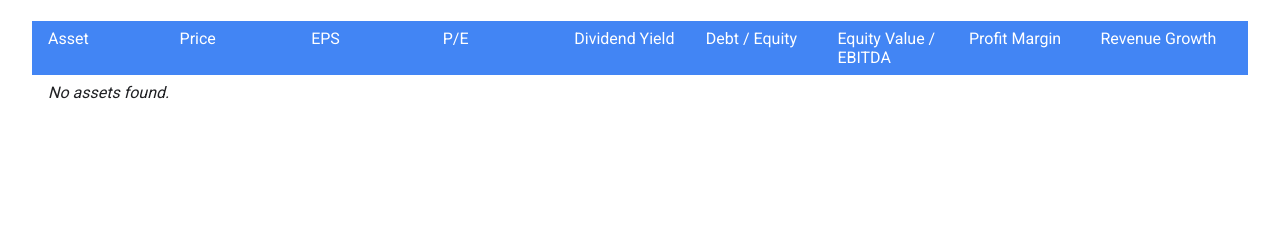
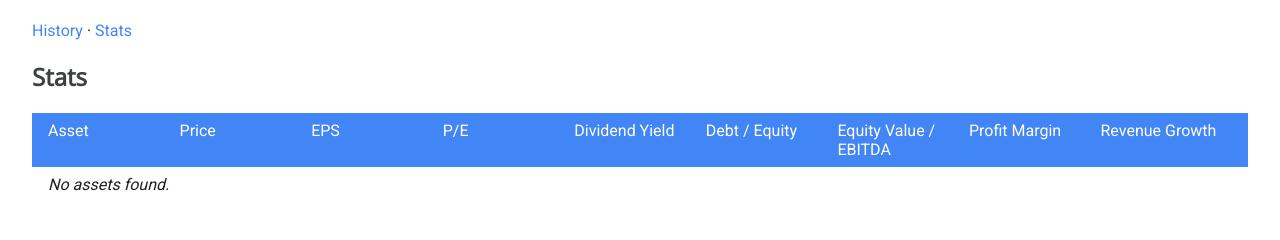
Before and after one commit to nitobuendia/finance-tracker, a Flask app: template templates/views/portfolio_stats.jinja2 in a window 1280 px wide. Shown: the part 75-315 px from the top of the page. Run offline with Flask 2, Linux system fonts and the light colour scheme; the template is opened without the code that fills it, so the values that code supplies are empty.

Commit message:
Add Portfolio "menu" to all views
Requires creating absolute paths instead of relative paths. Eases navigation from different views instead of just relying on the "back" button.

```diff
--- a/templates/base/template.jinja2
+++ b/templates/base/template.jinja2
@@ -4,6 +4,7 @@
     <title>{% block title %}Finance Manager{% endblock %}</title>
     <link href="/css/main.css" rel="stylesheet">
     <link href="https://fonts.googleapis.com/css?family=Open+Sans|Roboto|Material+Icons&display=swap" rel="stylesheet">
+    <base href="/">
   <head>
   <body>
     <div class="container">
--- /dev/null
+++ b/templates/blocks/portfolio_menu.jinja2
@@ -0,0 +1,2 @@
+<a href="/portfolios/{{ portfolio.get_id() }}/history/">History</a> ·
+<a href="/portfolios/{{ portfolio.get_id() }}/stats/">Stats</a>
--- a/templates/views/portfolio.jinja2
+++ b/templates/views/portfolio.jinja2
@@ -5,7 +5,9 @@
     <a href="/" class="material-icons">arrow_back</a>
     Portfolio: {{ portfolio.name }}
   </h1>
-  <a href="history/">History</a> · <a href="stats/">Stats</a>
+  {% with portfolio = portfolio %}
+    {% include 'blocks/portfolio_menu.jinja2' %}
+  {% endwith %}
 
   <h2>Positions</h2>
   {% with positions_list = portfolio_positions.values() %}
--- a/templates/views/portfolio_history.jinja2
+++ b/templates/views/portfolio_history.jinja2
@@ -5,7 +5,11 @@
     <a href="/portfolios/{{ portfolio.get_id() }}" class="material-icons">arrow_back</a>
     History: {{ portfolio.name }}
   </h1>
+  {% with portfolio = portfolio %}
+    {% include 'blocks/portfolio_menu.jinja2' %}
+  {% endwith %}
 
+  <h2>History</h2>
   {% with operations_list = portfolio_operations %}
     {% include 'blocks/operations_table.jinja2' %}
   {% endwith %}
--- a/templates/views/portfolio_stats.jinja2
+++ b/templates/views/portfolio_stats.jinja2
@@ -5,7 +5,11 @@
     <a href="/portfolios/{{ portfolio.get_id() }}" class="material-icons">arrow_back</a>
     Stats: {{ portfolio.name }}
   </h1>
+  {% with portfolio = portfolio %}
+    {% include 'blocks/portfolio_menu.jinja2' %}
+  {% endwith %}
 
+  <h2>Stats</h2>
   {% with stats_list = portfolio_stats.values() %}
     {% include 'blocks/stats_table.jinja2' %}
   {% endwith %}
```
